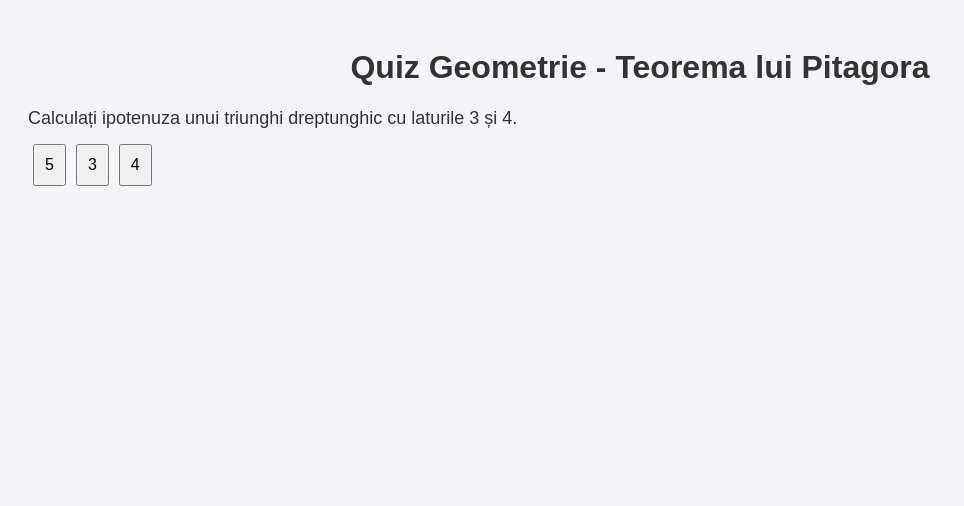
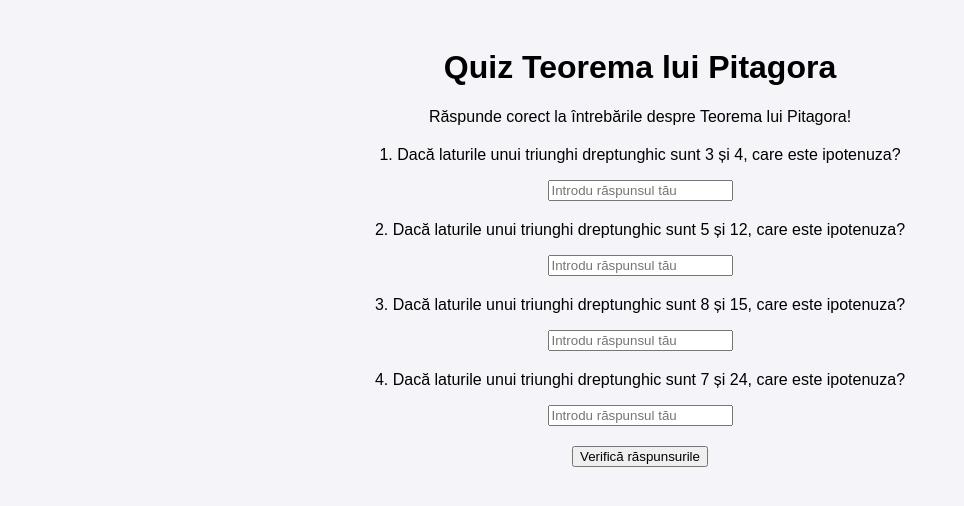
Before and after one commit to manga-41/manga-41.github.io, a plain HTML site: page index.html in a window 1280 px wide. Shown: the whole page, without its empty margins (0-964 px from the left). Drawn offline with Linux system fonts and the light colour scheme.

Commit message:
Update index.html

```diff
--- a/index.html
+++ b/index.html
@@ -3,135 +3,90 @@
 <head>
     <meta charset="UTF-8">
     <meta name="viewport" content="width=device-width, initial-scale=1.0">
-  <title>Quiz Geometrie - Teorema lui Pitagora</title>
+    <title>Quiz Teorema lui Pitagora</title>
     <style>
         body {
             font-family: Arial, sans-serif;
+            background-color: #f4f4f9;
+            text-align: center;
             padding: 20px;
-      background-color: #f4f4f9;
-      color: #333;
-    }
-    h1 {
-      text-align: center;
         }
         .question {
-      font-size: 18px;
-      margin-bottom: 10px;
-    }
-    .options {
-      margin-bottom: 20px;
-    }
-    .options button {
-      padding: 10px;
-      margin: 5px;
-      cursor: pointer;
-      font-size: 16px;
+            margin: 20px 0;
         }
         .result {
             font-size: 20px;
             font-weight: bold;
-      text-align: center;
-      margin-top: 20px;
+        }
+        .score {
+            font-size: 24px;
+            color: green;
+        }
+        .emoji {
+            font-size: 30px;
         }
     </style>
 </head>
 <body>
+    <h1>Quiz Teorema lui Pitagora</h1>
+    <p>Răspunde corect la întrebările despre Teorema lui Pitagora!</p>
 
-  <h1>Quiz Geometrie - Teorema lui Pitagora</h1>
-
-  <div id="quiz-container">
-    <div id="question-container" class="question"></div>
-    <div id="options-container" class="options"></div>
-    <button id="next-button" onclick="nextQuestion()" style="display: none;">Următoarea întrebare</button>
+    <div class="question" id="question1">
+        <p>1. Dacă laturile unui triunghi dreptunghic sunt 3 și 4, care este ipotenuza?</p>
+        <input type="number" id="answer1" placeholder="Introdu răspunsul tău">
     </div>
 
-  <div id="result-container" class="result" style="display: none;"></div>
+    <div class="question" id="question2">
+        <p>2. Dacă laturile unui triunghi dreptunghic sunt 5 și 12, care este ipotenuza?</p>
+        <input type="number" id="answer2" placeholder="Introdu răspunsul tău">
+    </div>
+
+    <div class="question" id="question3">
+        <p>3. Dacă laturile unui triunghi dreptunghic sunt 8 și 15, care este ipotenuza?</p>
+        <input type="number" id="answer3" placeholder="Introdu răspunsul tău">
+    </div>
+
+    <div class="question" id="question4">
+        <p>4. Dacă laturile unui triunghi dreptunghic sunt 7 și 24, care este ipotenuza?</p>
+        <input type="number" id="answer4" placeholder="Introdu răspunsul tău">
+    </div>
+
+    <button onclick="checkAnswers()">Verifică răspunsurile</button>
+
+    <div class="result" id="result">
+        <p id="scoreText" class="score"></p>
+        <p id="emojiText" class="emoji"></p>
+    </div>
 
     <script>
-    // Datele pentru quiz
-    const questions = [
-      {
-        question: "Calculați ipotenuza unui triunghi dreptunghic cu laturile 3 și 4.",
-        sides: [3, 4],
-        correctAnswer: 5
-      },
-      {
-        question: "Calculați ipotenuza unui triunghi dreptunghic cu laturile 5 și 12.",
-        sides: [5, 12],
-        correctAnswer: 13
-      },
-      {
-        question: "Calculați ipotenuza unui triunghi dreptunghic cu laturile 8 și 15.",
-        sides: [8, 15],
-        correctAnswer: 17
-      },
-      {
-        question: "Calculați ipotenuza unui triunghi dreptunghic cu laturile 7 și 24.",
-        sides: [7, 24],
-        correctAnswer: 25
-      }
-    ];
-
-    let currentQuestionIndex = 0;
+        function checkAnswers() {
+            const answers = [5, 13, 17, 25]; // corectitudinea răspunsurilor
             let score = 0;
 
-    // Funcția care încarcă întrebarea curentă
-    function loadQuestion() {
-      const question = questions[currentQuestionIndex];
-      document.getElementById("question-container").textContent = question.question;
-
-      const optionsContainer = document.getElementById("options-container");
-      optionsContainer.innerHTML = ""; // Șterge opțiunile anterioare
-
-      // Calculăm posibilele răspunsuri
-      const possibleAnswers = [
-        question.correctAnswer,
-        Math.floor(Math.random() * 20) + 1,  // Răspuns fals 1
-        Math.floor(Math.random() * 20) + 1   // Răspuns fals 2
-      ];
-
-      // Asigurăm că răspunsurile sunt amestecate
-      possibleAnswers.sort(() => Math.random() - 0.5);
-
-      possibleAnswers.forEach(answer => {
-        const button = document.createElement("button");
-        button.textContent = answer;
-        button.onclick = () => checkAnswer(answer);
-        optionsContainer.appendChild(button);
-      });
-    }
-
-    // Funcția care verifică răspunsul dat de utilizator
-    function checkAnswer(selectedAnswer) {
-      const correctAnswer = questions[currentQuestionIndex].correctAnswer;
-      if (selectedAnswer === correctAnswer) {
+            // Verifică răspunsurile
+            for (let i = 1; i <= 4; i++) {
+                const userAnswer = parseFloat(document.getElementById(`answer${i}`).value);
+                if (userAnswer === answers[i - 1]) {
                     score++;
-      }
-      document.getElementById("next-button").style.display = 'inline-block';
-    }
-
-    // Funcția care trece la următoarea întrebare
-    function nextQuestion() {
-      currentQuestionIndex++;
-      if (currentQuestionIndex < questions.length) {
-        loadQuestion();
-        document.getElementById("next-button").style.display = 'none';
-      } else {
-        showResult();
                 }
             }
 
-    // Funcția care afișează rezultatul final
-    function showResult() {
-      document.getElementById("quiz-container").style.display = 'none';
-      const resultContainer = document.getElementById("result-container");
-      resultContainer.textContent = `Scorul: ${score} din ${questions.length}`;
-      resultContainer.style.display = 'block';
+            // Afișează scorul și emojiurile
+            const scoreText = document.getElementById("scoreText");
+            const emojiText = document.getElementById("emojiText");
+
+            scoreText.textContent = `Ai răspuns corect la ${score} din 4 întrebări!`;
+
+            if (score === 4) {
+                emojiText.textContent = "🎉🎉🎉 Excellent!";
+            } else if (score === 3) {
+                emojiText.textContent = "🙂🙂 Bine, dar mai poți! ";
+            } else if (score === 2) {
+                emojiText.textContent = "😐 Poți face mai bine!";
+            } else {
+                emojiText.textContent = "😕 Încă ai nevoie de puțin antrenament!";
             }
-
-    // Inițializăm quiz-ul
-    loadQuestion();
+        }
     </script>
-
 </body>
 </html>
```
Lines whose indentation alone changed are shown as unchanged.
